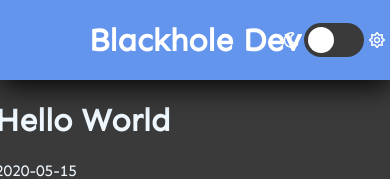
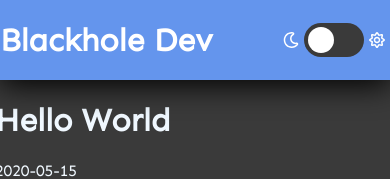
Before and after one commit to rickjerrity/blackholeDev, a Gatsby site: page /hello-world/ in a window 390 px wide. Shown: the top 179 px of the page. Built offline with nearby package versions, Linux system fonts and the light colour scheme; Gatsby itself is replaced by a stand-in of ours.

Commit message:
Added some styling to improve mobile support. Rearranged tags for post

```diff
--- a/src/components/styles/layout.css
+++ b/src/components/styles/layout.css
@@ -69,6 +69,17 @@ footer {
   justify-content: center;
 }
 
+@media only screen and (max-width: 950px) {
+  .flexContainer {
+    margin-left: 10px;
+    margin-right: 10px;
+  }
+
+  header {
+    justify-content: initial;
+  }
+}
+
 .content {
   margin-top: 80px;
   max-width: 960px;
--- a/src/posts/hello-world.md
+++ b/src/posts/hello-world.md
@@ -1,7 +1,7 @@
 ---
 title: 'Hello World'
 date: '2020-05-15'
-tags: [ 'Gatsby', 'Netlify', 'Twitch', 'Mixer', 'YouTube', 'StreamE', 'blackhole.dev', 'Airtable', 'TestingJavascript.com' ]
+tags: [ 'blackhole.dev', 'Gatsby', 'StreamE', 'Twitch', 'Mixer', 'YouTube', 'Airtable', 'TestingJavascript.com', 'NodeCG', 'Soundtrack' ]
 featuredImage: '../images/hello-world.gif'
 ---
 
```
